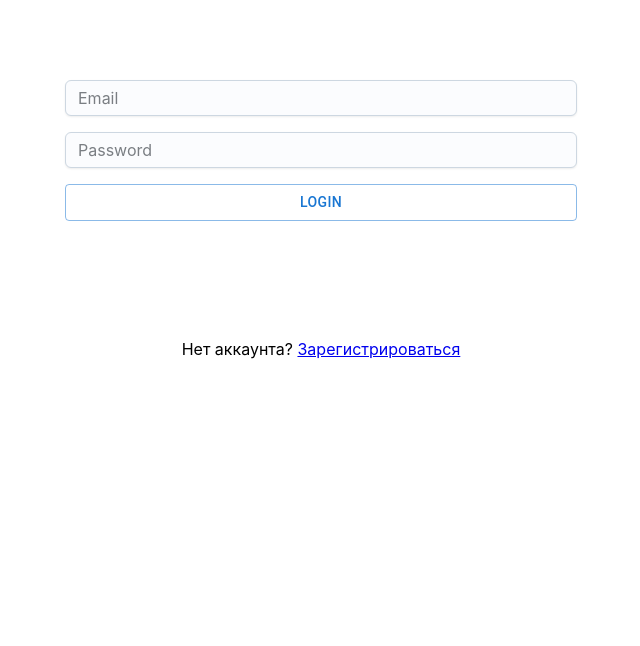
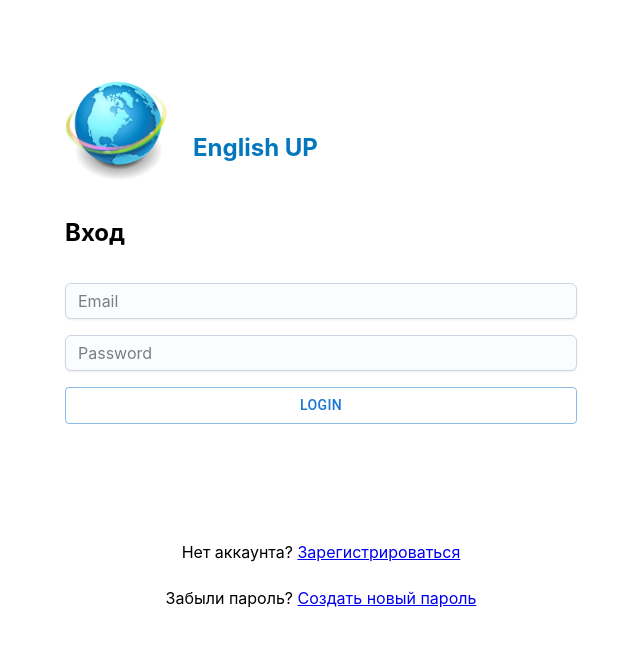
Before and after one commit to Larisa-Yagodina/language-app, a React (Create React App) app: page /login in a window 1280 px wide. Shown: the top 646 px of the page, without its empty margins (319-959 px from the left). Built offline with nearby package versions, Linux system fonts and the light colour scheme.

Commit message:
authorisation improvements

```diff
--- a/src/App.js
+++ b/src/App.js
@@ -5,12 +5,13 @@ import {Context} from "./index";
 import {observer} from "mobx-react-lite";
 import LoginForm from "./auth-login-logout/LoginForm";
 import UserService from "./auth-login-logout/services/UserService";
+import RegistrationForm from "./auth-login-logout/RegistrationForm";
 
 
 const App = () => {
 
     const {storeUser} = useContext(Context)
-    const [users, setUsers] = useState([])
+    const appName = 'English UP';
 
     useEffect(() => {
         if (localStorage.getItem('token')) {
@@ -18,14 +19,15 @@ const App = () => {
         }
     }, [])
 
-    async function getUsers() {
-        try {
-            const response = await UserService.fetchUsers();
-            setUsers(response.data);
-        } catch (e) {
-            console.log(e)
-        }
-    }
+    // const [users, setUsers] = useState([])
+    // async function getUsers() {
+    //     try {
+    //         const response = await UserService.fetchUsers();
+    //         setUsers(response.data);
+    //     } catch (e) {
+    //         console.log(e)
+    //     }
+    // }
 
     if (storeUser.isLoading) {
         return (
@@ -36,28 +38,15 @@ const App = () => {
     if (!storeUser.isAuth) {
         return (
             <div>
-                <LoginForm/>
+                <LoginForm appName={appName}/>
             </div>
-
         )
     }
 
-    console.log(storeUser)
-
     return (
         <div style={{margin: 12}}>
-            <h3>{storeUser.isAuth
-                ? <div>
-                    Пользователь {storeUser.user.email} авторизован
-                    <button onClick={() => storeUser.logout()}>Logout</button>
-                </div>
-                : `Необходима авторизация`}</h3>
-            <h3>{storeUser.user.isActivated === 'true' ? 'Пользователь активирован' : 'Подтвердите аккаунт'}</h3>
-            <button onClick={getUsers}>Получить пользователей</button>
-            {users.map(el =>
-                <li key={el.email}>{el.email}</li>
-            )}
-            <MainMenu/>
+
+            <MainMenu appName={appName}/>
             <Alerts/>
         </div>
     );
--- /dev/null
+++ b/src/auth-login-logout/AuthMenu.js
@@ -0,0 +1,35 @@
+import React, {useContext} from 'react';
+import Typography from "@mui/material/Typography";
+import {Link} from "react-router-dom";
+import {Context} from "../index";
+import Button from "@mui/material/Button";
+
+const AuthMenu = () => {
+
+    const {storeUser} = useContext(Context)
+
+    return (
+        <div>
+            <p>{storeUser.isAuth
+                ?
+                <>
+                    {storeUser.user.email}{' '}
+                    <Button
+                        onClick={() => storeUser.logout()}
+                        variant="outlined"
+                    > Logout</Button>
+                </>
+                :
+                <Typography sx={{minWidth: 100}}>
+                    <Link to="/login" style={{textDecoration: 'none', color: 'black'}}>
+                        Login
+                    </Link>
+                </Typography>
+            }
+            </p>
+            <p style={{color: 'palevioletred'}}>{storeUser.user.isActivated === 'true' ? null : 'Подтвердите аккаунт'}</p>
+        </div>
+    );
+};
+
+export default AuthMenu;
--- a/src/auth-login-logout/LoginForm.js
+++ b/src/auth-login-logout/LoginForm.js
@@ -5,12 +5,14 @@ import Button from "@mui/material/Button";
 import {Context} from "../index";
 import {observer} from "mobx-react-lite";
 import {Link} from "react-router-dom";
+import LogoHeader from "./LogoHeader";
 
-const LoginForm = () => {
+const LoginForm = (props) => {
 
     const [email, setEmail] = useState('')
     const [password, setPassword] = useState('')
     const {storeUser} = useContext(Context);
+    const [openRegistrationForm, setOpenRegistrationForm] = useState(false)
 
     return (
 
@@ -24,7 +26,8 @@ const LoginForm = () => {
                 flexWrap: 'wrap',
             }}
         >
-
+            <LogoHeader appName={props.appName}/>
+            <h2>{!openRegistrationForm ? 'Вход' : 'Регистрация'}</h2>
             <Input
                 value={email}
                 onChange={e => setEmail(e.target.value)}
@@ -39,26 +42,52 @@ const LoginForm = () => {
                 type="password"
             />
 
-            <Button
-                onClick={() => storeUser.login(email, password)}
-                variant="outlined"
-            > Login </Button>
+            {!openRegistrationForm ?
 
-                <div style={{textAlign: 'center', margin: '20%'}}>
+                <Button
+                    onClick={() => storeUser.login(email, password)}
+                    variant="outlined"
+                > Login </Button>
+                :
+                <Button
+                    onClick={() => storeUser.registration(email, password)}
+                    variant="outlined"
+                > Register</Button>
+
+            }
+
+
+            {!openRegistrationForm ?
+                < >
+                <div onClick={() => setOpenRegistrationForm(true)} style={{textAlign: 'center', margin: '20% 0 2% 0'}}>
                     Нет аккаунта?
                     {' '}
                     <Link type='button' to="/registration">
-                         Зарегистрироваться
+                        Зарегистрироваться
                     </Link>
-
                 </div>
-
+                <div  style={{textAlign: 'center'}}>
+                    Забыли пароль?
+                    {' '}
+                    <Link type='button' to="/refresh-password">
+                        Создать новый пароль
+                    </Link>
+                </div>
+                </ >
+                :
+                <div style={{textAlign: 'center', margin: '20%'}}>
+                    <Link onClick={() => setOpenRegistrationForm(false)} type='button' to="/login">
+                        Зайти в аккаунт
+                    </Link>
+                </div>
+            }
 
 
         </Box>
 
 
-    );
+    )
+        ;
 };
 
 export default observer(LoginForm);
--- /dev/null
+++ b/src/auth-login-logout/LogoHeader.js
@@ -0,0 +1,25 @@
+import React from 'react';
+import logo from '../images/logo192.png'
+
+
+const LogoHeader = (props) => {
+    return (
+
+            <div
+                style={{
+                    // margin: '0 30% 5% 30%',
+                    display: 'grid',
+                    gridTemplateColumns: '2fr 6fr',
+                    alignItems: 'flex-end',
+                    flexWrap: 'wrap',
+                    color: '#0277bd'
+                }}
+            >
+                <img src={logo} style={{width: '80%'}} alt=""/>
+                <h2>{props.appName}</h2>
+            </div>
+
+    );
+};
+
+export default LogoHeader;
--- a/src/auth-login-logout/RegistrationForm.js
+++ b/src/auth-login-logout/RegistrationForm.js
@@ -4,6 +4,8 @@ import Input from '@mui/joy/Input';
 import Button from "@mui/material/Button";
 import {Context} from "../index";
 import {observer} from "mobx-react-lite";
+import LogoHeader from "./LogoHeader";
+import {Link} from "react-router-dom";
 
 const LoginForm = () => {
 
@@ -11,8 +13,20 @@ const LoginForm = () => {
     const [password, setPassword] = useState('')
     const {storeUser} = useContext(Context);
 
+    const [openForm, setOpenForm] = useState(false)
+
     return (
-
+        <div>
+            {!openForm ?
+            <div onClick={() => setOpenForm(true)} style={{textAlign: 'center', margin: '30%'}}>
+                Нет аккаунта?
+                {' '}
+                <Link type='button' to="/registration">
+                    Зарегистрироваться
+                </Link>
+            </div>
+            :
+            <div>
                 <Box
                     sx={{
                         margin: '0 30% 5% 30%',
@@ -23,6 +37,8 @@ const LoginForm = () => {
                         flexWrap: 'wrap',
                     }}
                 >
+                    <LogoHeader/>
+                    <h3>Регистрация</h3>
 
                     <Input
                         value={email}
@@ -44,7 +60,9 @@ const LoginForm = () => {
                     > Register</Button>
 
                 </Box>
-
+            </div>
+            }
+        </div>
 
     );
 };
--- a/src/auth-login-logout/store/storeUser.js
+++ b/src/auth-login-logout/store/storeUser.js
@@ -2,6 +2,7 @@ import {makeAutoObservable} from "mobx";
 import AuthService from "../services/AuthService";
 import axios from "axios";
 import {API_URL} from "../IndexLogin";
+// import {connect} from "react-redux";
 
 
 export default class StoreUser {
@@ -33,10 +34,11 @@ export default class StoreUser {
             this.setAuth(true)
             this.setUser(response.data.user)
         } catch (e) {
+            const message = e.response.data.split(': ')[1].split('<br>')[0];
+            alert(message)
             console.log(e)
         }
     }
-
     async registration(email, password) {
         try {
             const response = await AuthService.registration(email, password)
@@ -44,11 +46,16 @@ export default class StoreUser {
             //     console.log(res);
             // })
             // .catch(err => console.log(err));
-            console.log(response)
             localStorage.setItem('token', response.data.accessToken);
             this.setAuth(true)
             this.setUser(response?.data?.user)
+            //redirect("/my-lessons");
+            // const history = useHistory();
+            // history.push('/my-lessons')
+            alert('Для активации аккаунта вам на почту было отправлено письмо')
         } catch (e) {
+            const message = e.response.data.split(': ')[1].split('<br>')[0];
+            alert(message === 'Message failed' ? 'Этот адрес не существует' : message)
             console.log(e.response?.data?.message)
         }
     }
@@ -79,3 +86,11 @@ export default class StoreUser {
     }
 
 }
+
+// const mapDispatchToProps = (dispatch) => ({
+//     openAlert: (message, alertColour) => dispatch({
+//                  type: 'OPEN_ALERT',
+//                  payload: {message, alertColour},
+//              })
+// })
+//export default connect(null, mapDispatchToProps)(StoreUser);
--- a/src/main-menu/routes/AllRoutes.js
+++ b/src/main-menu/routes/AllRoutes.js
@@ -26,9 +26,7 @@ const AllRoutes = () => {
             <Route path="/my-account" element={<LessonsToChoose />}/>
             <Route path="/settings" element={<LessonsToChoose />}/>
             <Route path="/login" element={<LoginForm/>}/>
-            <Route path="/logout" element={<Logout/>}/>
-            <Route path="/registration" element={<RegistrationForm />}/>
-
+            {/*<Route path="/registration" element={<RegistrationForm />}/>*/}
 
             <Route path="/my-lessons" element={<LessonsToChoose />}/>
             <Route path="/add_new_phrase_or_word" element={<AddNewWordOrPhrase/>}/>
@@ -114,7 +112,6 @@ const AllRoutes = () => {
                 </>
             )}
 
-
             <Route path="/" element={<MainPage />}/>
             <Route path="*" element={<LessonsToChoose />}/>
 
```
Also changed, not shown: src/main-menu/MainMenu.js (+6 -20 lines), src/auth-login-logout/AuthWrapper.js (added), src/images/logo192.png (added). Lines whose indentation alone changed are shown as unchanged.
